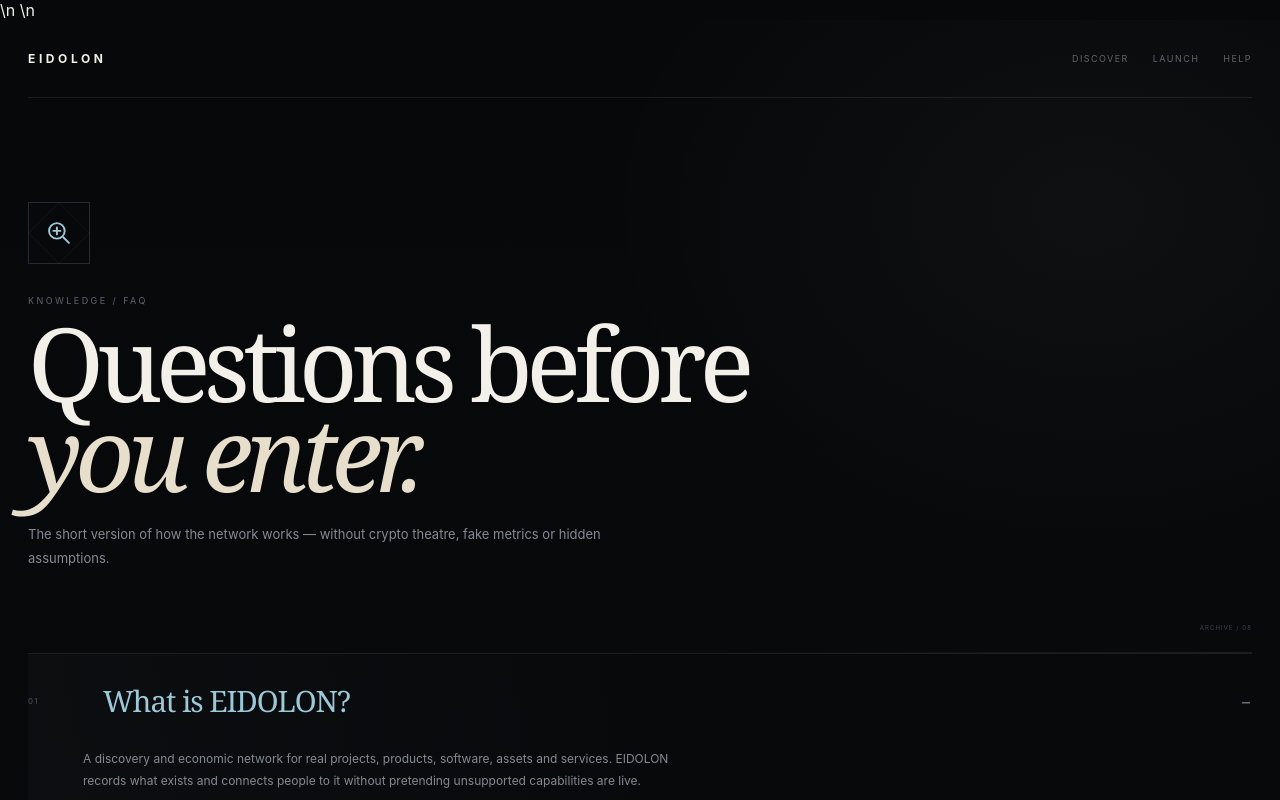
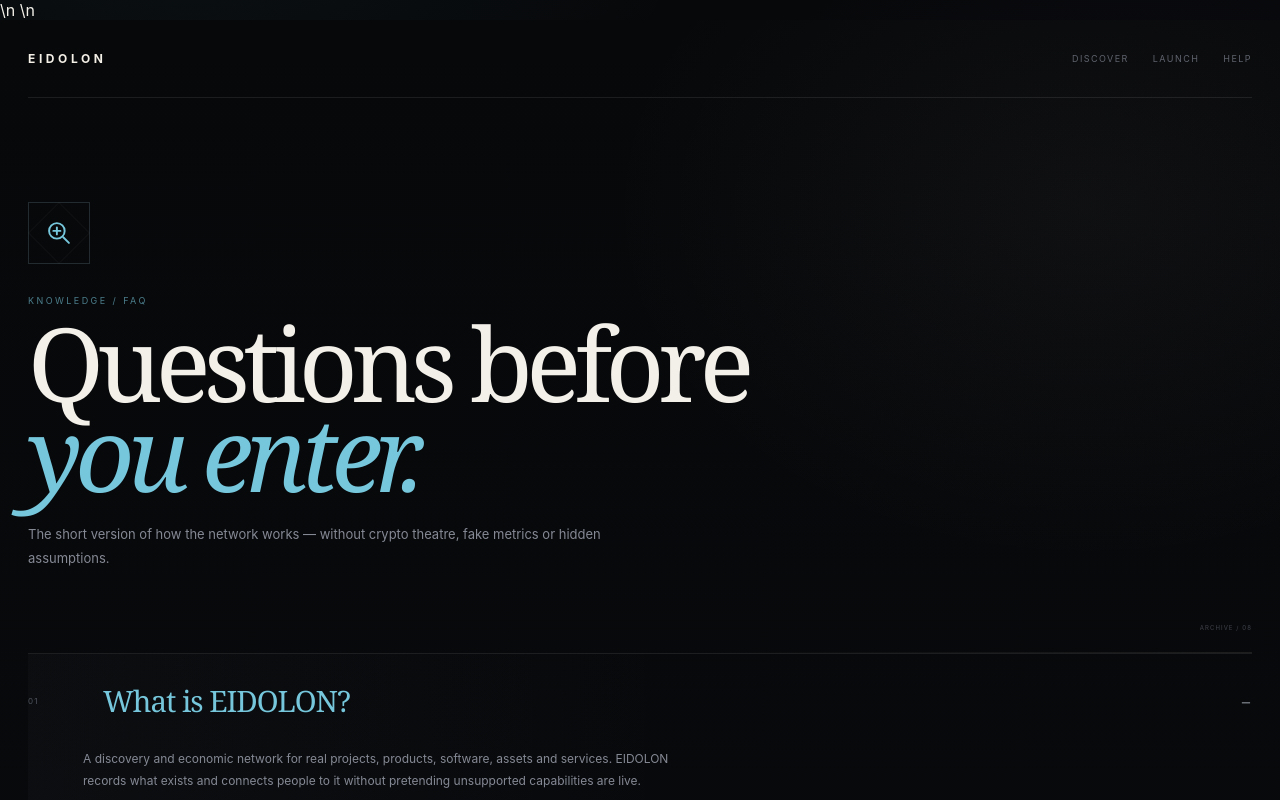
Before and after one commit to saalax4721x-coder/EIDOLON, a Next.js app: page /faq in a window 1280 px wide. Shown: the top 800 px of the page. Built offline with nearby package versions, Linux system fonts and the light colour scheme.

Commit message:
feat: deepen eidolon visual typography and color language

```diff
--- a/app/globals.css
+++ b/app/globals.css
@@ -484,3 +484,83 @@ button:focus-visible,a:focus-visible,input:focus-visible,textarea:focus-visible{
 .action-item em[data-capability="account"]{color:var(--discover)}
 .action-item em[data-capability="source"]{color:var(--commerce)}
 .action-item em[data-capability="network"]{color:var(--build)}
+
+
+/* EIDOLON chromatic + typographic identity */
+:root{
+  --launch:#e7c77f;
+  --discover:#76c7dc;
+  --build:#b59ae8;
+  --commerce:#e2a86e;
+  --fund:#a9d184;
+  --use:#88aee8;
+  --verified:#8bd7bd;
+  --violet-wash:rgba(126,94,196,.11);
+  --cyan-wash:rgba(70,170,194,.10);
+  --gold-wash:rgba(214,166,78,.10);
+  --rose-wash:rgba(190,102,128,.08);
+  --display:Georgia,"Times New Roman",serif;
+  --ui:Inter,ui-sans-serif,system-ui,-apple-system,BlinkMacSystemFont,"Segoe UI",sans-serif;
+}
+body{font-family:var(--ui);background:
+ radial-gradient(900px 620px at 15% -8%,rgba(70,170,194,.055),transparent 58%),
+ radial-gradient(780px 620px at 88% 18%,rgba(126,94,196,.05),transparent 62%),
+ #07080a}
+.brand,.wordmark{font-family:var(--ui);color:#f4f0e7}
+.brand-glyph{border-color:rgba(118,199,220,.38);color:var(--discover);box-shadow:0 0 28px rgba(118,199,220,.07)}
+.brand-glyph:after{border-color:rgba(181,154,232,.16)}
+.topbar-right a:hover,.nav-link:hover{color:var(--discover)}
+.status-dot{background:var(--verified);box-shadow:0 0 16px rgba(139,215,189,.55)}
+h1,.project-card h2,.panel h2,.project-sections h2{font-family:var(--display)}
+h1 em{color:var(--discover)}
+.eyebrow{color:rgba(118,199,220,.62)}
+.lede{color:#a8adb7}
+.intent-card{background:
+ linear-gradient(135deg,rgba(15,19,23,.92),rgba(10,11,15,.9)),
+ linear-gradient(90deg,var(--card-wash,transparent),transparent 60%)}
+.intent-card:hover{border-color:var(--card-color,var(--line-strong));box-shadow:0 18px 55px rgba(0,0,0,.2)}
+.intent-card.selected{border-color:color-mix(in srgb,var(--card-color,var(--accent)) 55%,transparent);background:linear-gradient(135deg,color-mix(in srgb,var(--card-color,var(--accent)) 10%,#0d0f13),#0b0c10)}
+.intent-mark-launch{--card-color:var(--launch);color:var(--launch)}
+.intent-mark-discover{--card-color:var(--discover);color:var(--discover)}
+.intent-mark-build{--card-color:var(--build);color:var(--build)}
+.intent-mark-commerce{--card-color:var(--commerce);color:var(--commerce)}
+.intent-mark-fund{--card-color:var(--fund);color:var(--fund)}
+.intent-mark-use{--card-color:var(--use);color:var(--use)}
+.intent-card:has(.intent-mark-launch){--card-color:var(--launch)}
+.intent-card:has(.intent-mark-discover){--card-color:var(--discover)}
+.intent-card:has(.intent-mark-build){--card-color:var(--build)}
+.intent-card:has(.intent-mark-commerce){--card-color:var(--commerce)}
+.intent-card:has(.intent-mark-fund){--card-color:var(--fund)}
+.intent-card:has(.intent-mark-use){--card-color:var(--use)}
+.intent-card .arrow{color:color-mix(in srgb,var(--card-color,var(--accent)) 48%,#666c76)}
+.primary{background:linear-gradient(135deg,var(--launch),#f0d99d);border-color:var(--launch);box-shadow:0 10px 35px rgba(231,199,127,.12)}
+.primary:hover:not(:disabled){box-shadow:0 16px 44px rgba(231,199,127,.18)}
+.launch-panel{background:radial-gradient(600px 360px at 75% 20%,rgba(231,199,127,.055),transparent 68%)}
+.discover{background:
+ radial-gradient(850px 520px at 10% 15%,rgba(70,170,194,.08),transparent 62%),
+ radial-gradient(700px 500px at 92% 72%,rgba(126,94,196,.07),transparent 66%),
+ #08090c}
+.discover-head h1 em,.graph-head h1 em{color:var(--discover)}
+.project-page{background:
+ radial-gradient(760px 520px at 86% 12%,rgba(136,174,232,.08),transparent 62%),
+ radial-gradient(620px 460px at 10% 72%,rgba(139,215,189,.055),transparent 68%),
+ #08090c}
+.project-hero{box-shadow:inset 0 -1px rgba(136,174,232,.10)}
+.project-dossier,.project-network-panel{border-color:rgba(136,174,232,.16)}
+.economy-instrument{border-color:rgba(226,168,110,.2)!important;box-shadow:0 0 55px rgba(226,168,110,.05)}
+.action-item em[data-capability="live"]{color:var(--fund)}
+.action-item em[data-capability="account"]{color:var(--discover)}
+.action-item em[data-capability="source"]{color:var(--commerce)}
+.action-item em[data-capability="network"]{color:var(--build)}
+.network-field-stage,.graph-field{box-shadow:inset 0 0 90px rgba(118,199,220,.035)}
+.graph-page{background:
+ radial-gradient(900px 650px at 18% 12%,rgba(118,199,220,.075),transparent 62%),
+ radial-gradient(850px 650px at 88% 72%,rgba(181,154,232,.065),transparent 64%),
+ #07090c}
+.graph-field{border-color:rgba(118,199,220,.18)}
+.graph-core{color:var(--discover);border-color:rgba(118,199,220,.32);box-shadow:0 0 90px rgba(118,199,220,.10)}
+.graph-node-core{border-color:rgba(118,199,220,.24);box-shadow:0 0 28px rgba(118,199,220,.07)}
+.graph-node:hover .graph-node-core{border-color:var(--discover);box-shadow:0 0 34px rgba(118,199,220,.13)}
+.verified{color:var(--verified)}
+.success{border-color:rgba(139,215,189,.18);background:linear-gradient(145deg,rgba(12,20,18,.94),rgba(9,13,14,.96))}
+@media(max-width:760px){.intent-card{min-height:108px}.hero{padding-top:72px}}
```
